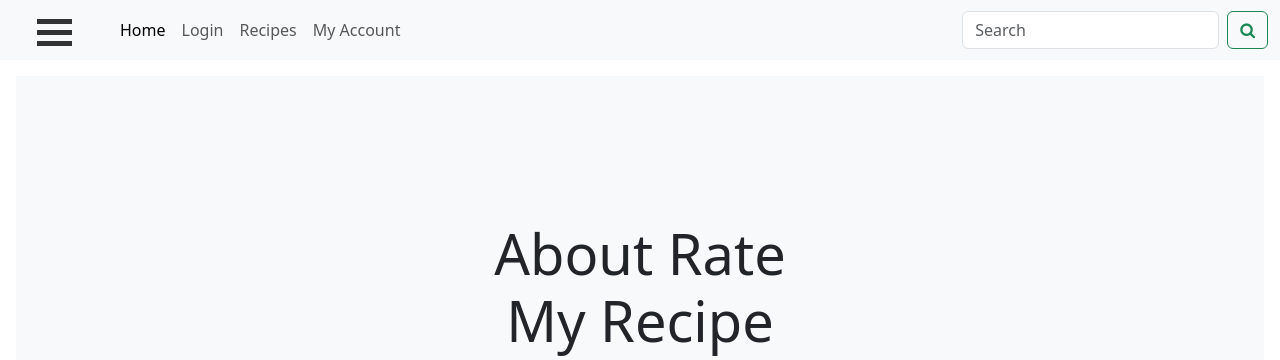
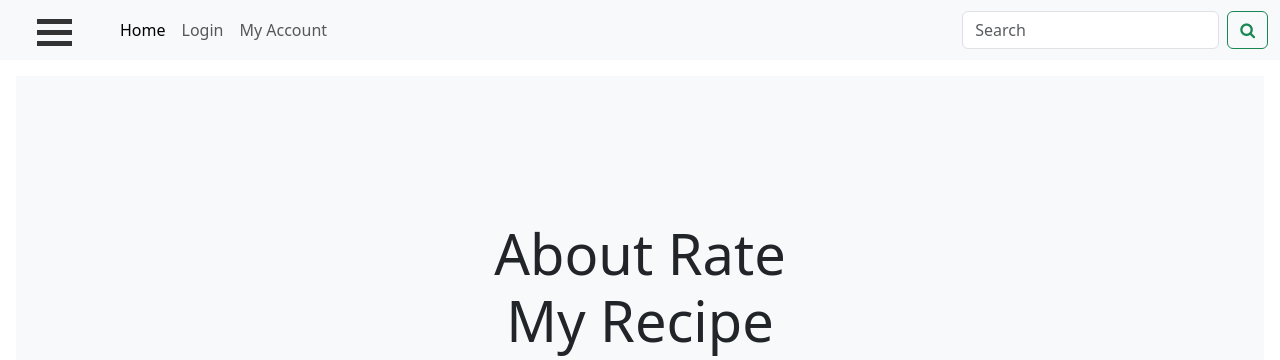
Before and after one commit to AlysonDick/recipes_project, a Django app: page /recipes/about/ in a window 1280 px wide. Shown: the top 360 px of the page. Run offline with Django 3.2, Linux system fonts and the light colour scheme.

Commit message:
navbar updated

```diff
--- a/templates/recipes/bootstrap_base.html
+++ b/templates/recipes/bootstrap_base.html
@@ -42,10 +42,6 @@
               </li>
               <li class="nav-item">
                 <a class="nav-link" href="{% url 'recipes:login' %}">Login</a>
-              </li>
-              <li class="nav-item">
-                <a class="nav-link" href="{% url 'recipes:recipes' %}">Recipes</a>
-              </li>
               <li class="nav-item">
                 <a class="nav-link" href="{% url 'recipes:my_account' %}">My Account</a>
               </li>
```
